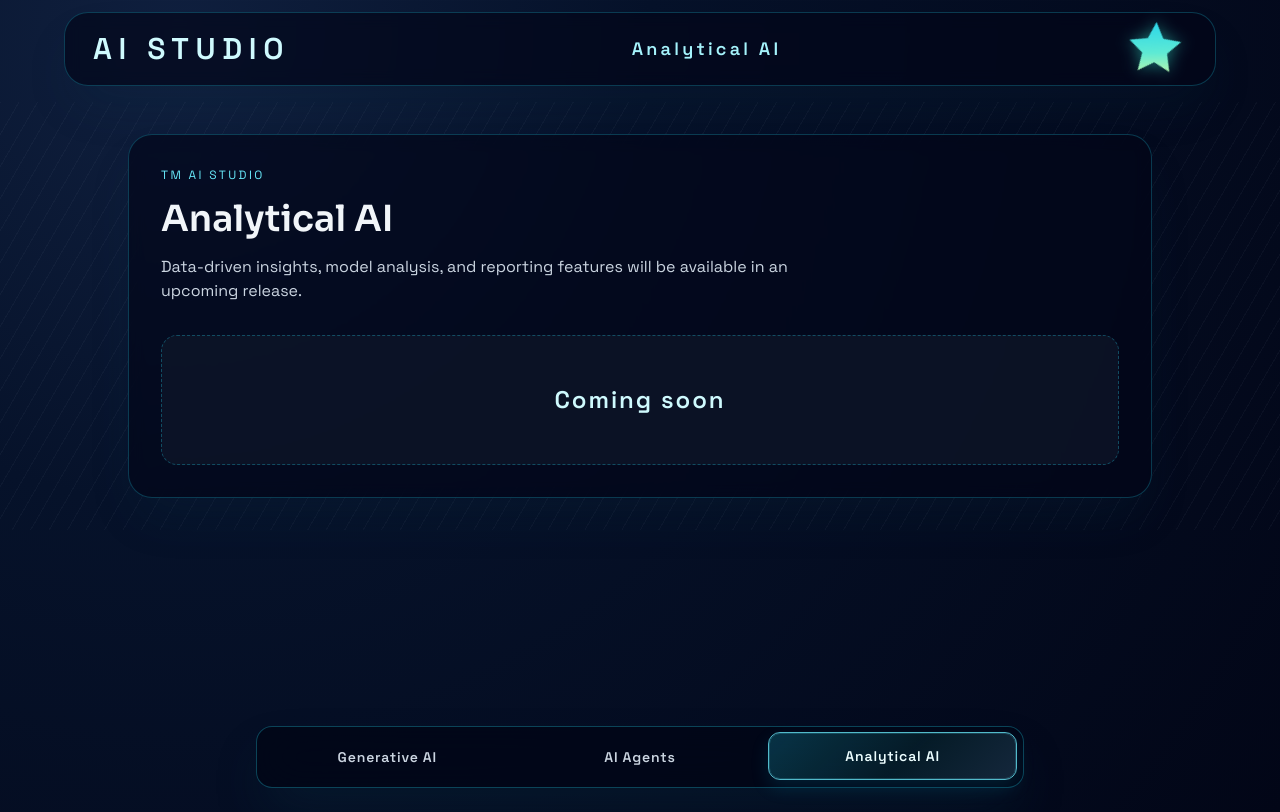
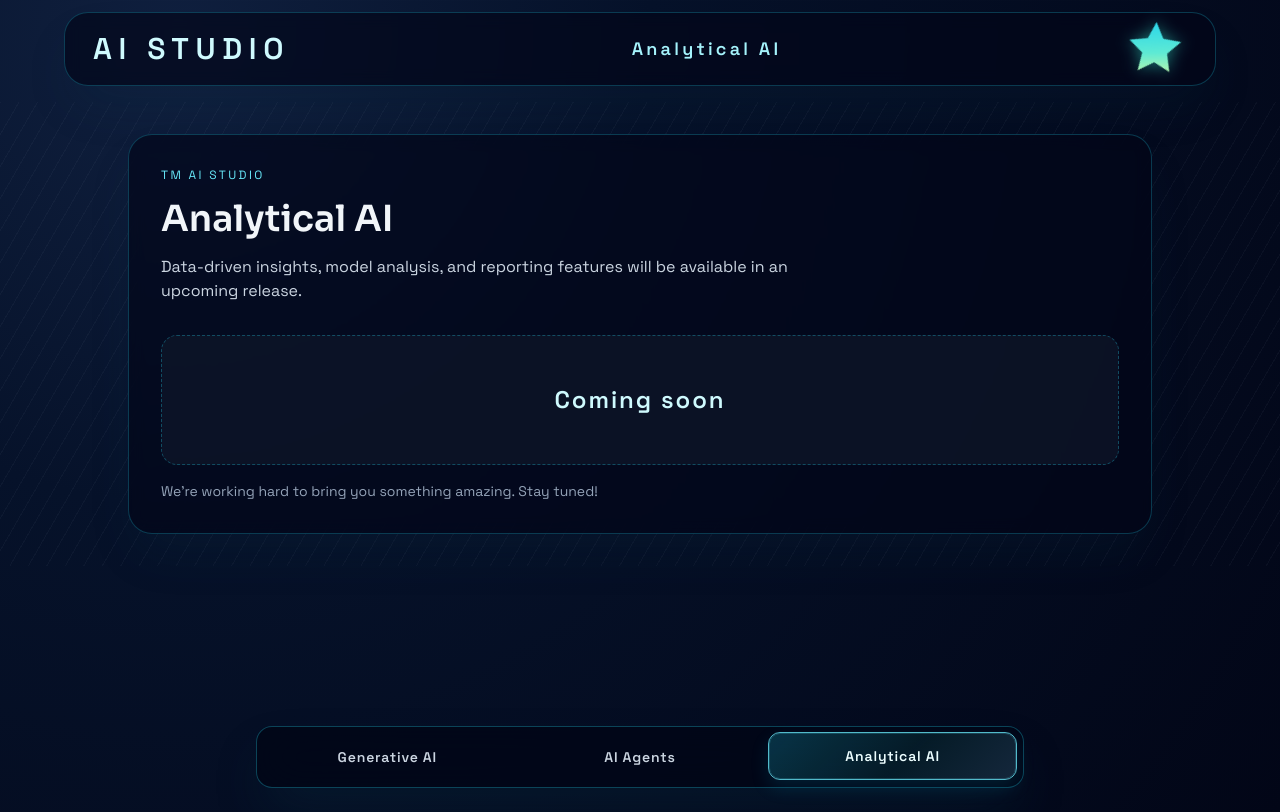
Before and after one commit to tarekmonowar/Ai-Studio-FrontEnd, a Next.js app: page /analytical-ai in a window 1280 px wide. Built offline with nearby package versions, Linux system fonts and the light colour scheme.

Commit message:
refactor code and folder structure

```diff
--- a/src/components/ComingSoonPage.tsx
+++ b/src/components/ComingSoonPage.tsx
@@ -24,6 +24,9 @@ export function ComingSoonPage({ title, subtitle }: ComingSoonPageProps) {
             Coming soon
           </p>
         </div>
+        <p className="text-sm text-slate-400">
+          We&apos;re working hard to bring you something amazing. Stay tuned!
+        </p>
       </section>
     </main>
   );
```
